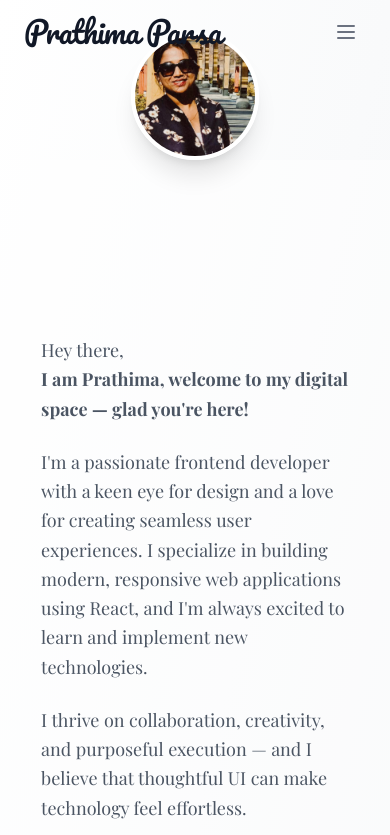
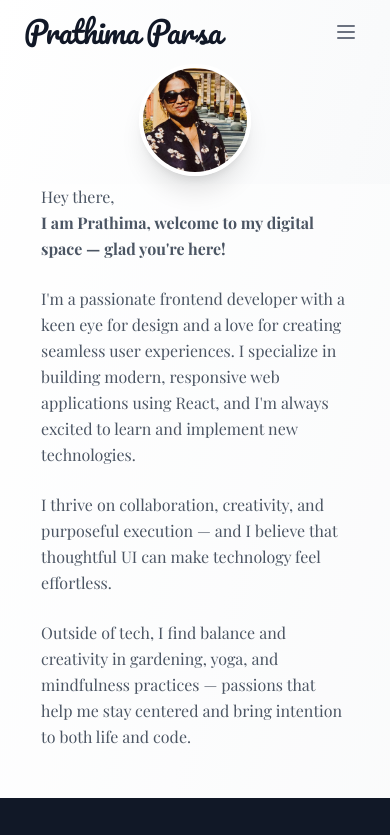
Before and after one commit to saiprathima/Portfolio-React, a React (Vite) app: page / in a window 390 px wide. Shown: the top 835 px of the page. Built offline with nearby package versions, Linux system fonts and the light colour scheme; a web font is replaced by a local one.

Commit message:
Adjust main content padding for better responsive layout

```diff
--- a/src/Home.jsx
+++ b/src/Home.jsx
@@ -10,13 +10,13 @@ const Home = () => {
     <div className="min-h-screen flex flex-col bg-gradient-to-br from-white via-gray-50 to-gray-100">
       <Header />
 
-      <main id="main-content" className="flex-grow relative" role="main">
+      <main id="main-content" className="flex-grow relative sm:pt-64 md:pt-32 lg:pt-32" role="main">
         {/* Profile Picture */}
         <motion.div
           initial={{ opacity: 0, scale: 0.8 }}
           animate={{ opacity: 1, scale: 1 }}
           transition={{ duration: 0.5 }}
-          className="relative md:absolute md:top-[10rem] md:right-[18%] w-32 h-32 md:w-40 md:h-40 mx-auto mt-8 md:mt-0 rounded-full overflow-hidden shadow-xl border-4 border-white"
+          className="relative md:absolute md:top-[10rem] md:right-[18%] w-28 h-28 sm:w-32 sm:h-32 md:w-40 md:h-40 mx-auto mt-16 sm:mt-12 md:mt-0 rounded-full overflow-hidden shadow-xl border-4 border-white z-10"
           role="img"
           aria-label="Prathima Parsa's profile picture"
         >
@@ -28,7 +28,7 @@ const Home = () => {
         </motion.div>
 
         {/* About Section */}
-        <section className="pt-32 pb-12 px-4 sm:px-6 lg:px-8 bg-white/50" aria-labelledby="about-heading">
+        <section className="pt-0 sm:pt-40 md:pt-56 pb-12 px-4 sm:px-6 lg:px-8 bg-white/50" aria-labelledby="about-heading">
           <div className="w-[90%] sm:w-[70%] md:w-[50%] lg:w-[40%] mx-auto">
             <motion.div
               initial={{ opacity: 0, y: 20 }}
@@ -36,22 +36,22 @@ const Home = () => {
               viewport={{ once: true }}
               transition={{ duration: 0.8 }}
             >
-              <div className="prose prose-lg mt-12">
-                <p className="text-gray-600 leading-relaxed text-left text-lg sm:text-xl md:text-2xl">
+              <div className="prose prose-lg mt-2 sm:mt-12">
+                <p className="text-gray-600 leading-relaxed text-left text-base sm:text-lg md:text-xl lg:text-2xl">
                   Hey there,
                 </p>
-                <p className="text-gray-600 leading-relaxed mb-6 text-left text-lg sm:text-xl md:text-2xl">
+                <p className="text-gray-600 leading-relaxed mb-6 text-left text-base sm:text-lg md:text-xl lg:text-2xl">
                   <strong>I am Prathima, welcome to my digital space — glad you're here!</strong>
                 </p>
-                <p className="text-gray-600 leading-relaxed mb-6 text-left text-lg sm:text-xl md:text-2xl">
+                <p className="text-gray-600 leading-relaxed mb-6 text-left text-base sm:text-lg md:text-xl lg:text-2xl">
                   I'm a passionate frontend developer with a keen eye for design and a love for creating
                   seamless user experiences. I specialize in building modern, responsive web applications
                   using React, and I'm always excited to learn and implement new technologies.
                 </p>
-                <p className="text-gray-600 leading-relaxed mb-6 text-left text-lg sm:text-xl md:text-2xl">
+                <p className="text-gray-600 leading-relaxed mb-6 text-left text-base sm:text-lg md:text-xl lg:text-2xl">
                   I thrive on collaboration, creativity, and purposeful execution — and I believe that thoughtful UI can make technology feel effortless.
                 </p>
-                <p className="text-gray-600 leading-relaxed text-left text-lg sm:text-xl md:text-2xl">
+                <p className="text-gray-600 leading-relaxed text-left text-base sm:text-lg md:text-xl lg:text-2xl">
                   Outside of tech, I find balance and creativity in gardening, yoga, and mindfulness practices — passions that help me stay centered and bring intention to both life and code.
                 </p>
               </div>
```
